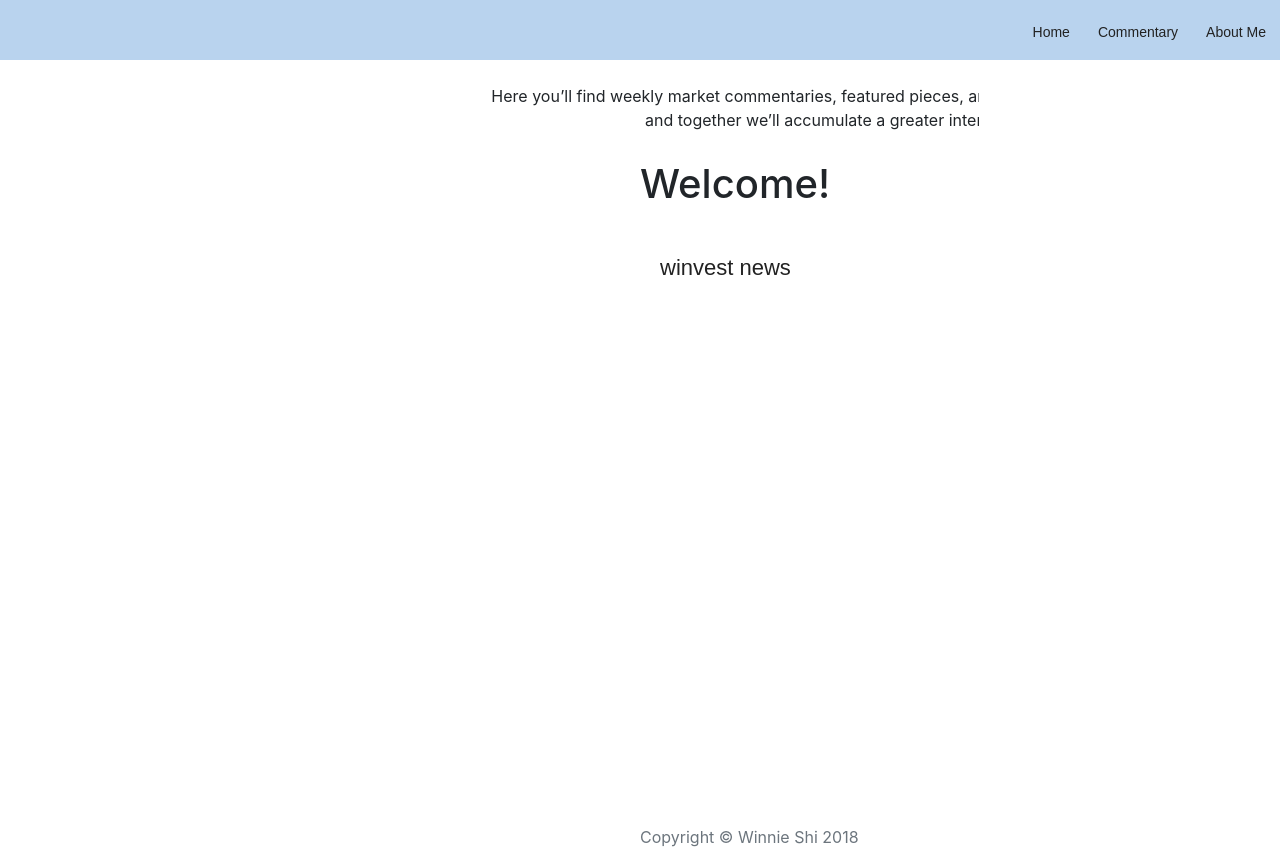
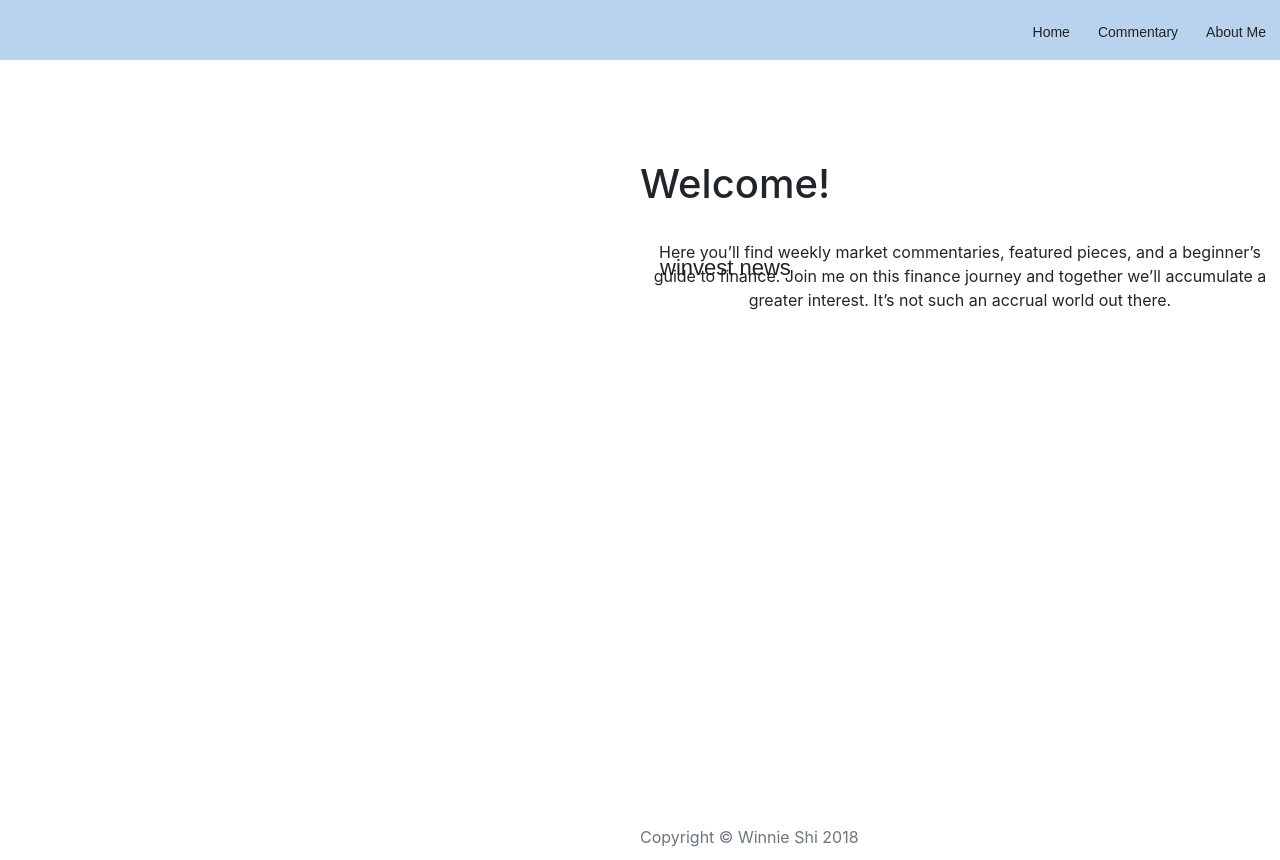
Before and after one commit to winnies100/winnies100.github.io, a website: page index.html in a window 1280 px wide. Drawn offline with Linux system fonts and the light colour scheme.

Commit message:
Update index.html

```diff
--- a/index.html
+++ b/index.html
@@ -28,7 +28,7 @@
 		<div id="container">
 			<div id= "main">
 				<h1> Welcome! </h1> <br>
-				<p style = "position: relative" > Here you’ll find weekly market commentaries, featured pieces, and a beginner’s guide to finance.
+				<p> Here you’ll find weekly market commentaries, featured pieces, and a beginner’s guide to finance.
 				Join me on this finance journey and together we’ll accumulate a greater interest.
 				It’s not such an accrual world out there.</p>
 			</div>
```
